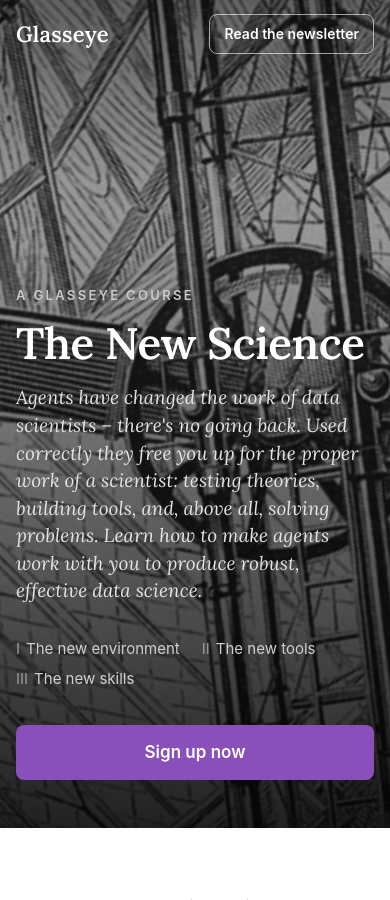
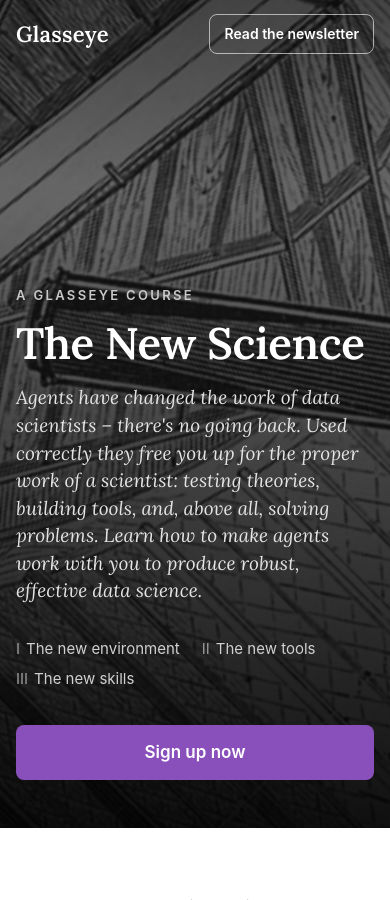
Before and after one commit to coppeliaMLA/glasseye-new-science, a Jekyll site: the page built from index.md, in a window 390 px wide and 900 px high. Built offline with Jekyll 4.4.1, drawn with Linux system fonts in a browser that asks for light colours; a script that is not in the unit is left out.

Commit message:
Darker hero overlay and left-hand crop on phones and tablets
Below 960px the hero text sits over the whole image, so use a heavier
overlay and show the calmer left edge (new hero_mobile_position setting).

Co-Authored-By: Claude Opus 5.5 <noreply@anthropic.com>

```diff
--- a/_layouts/glasseye_course.html
+++ b/_layouts/glasseye_course.html
@@ -28,6 +28,7 @@
       --sans: 'SF Pro Display', -apple-system, system-ui, BlinkMacSystemFont, 'Inter', 'Segoe UI', Roboto, Helvetica, Arial, sans-serif;
       --column: 728px;
       --hero-image: url("{{ page.image | relative_url }}");
+      --hero-mobile-position: {{ page.hero_mobile_position | default: "center" }};
     }
 
     * { box-sizing: border-box; }
@@ -398,12 +399,23 @@
       .hero--text-left { --hero-side-angle: 270deg; }
     }
 
+    /* Phones and tablets: the text sits over the whole image, so use a heavier overlay
+       and show the part of the picture set by `hero_mobile_position` (e.g. left, center, right) */
+    @media (max-width: 959px) {
+      .hero { background-position: var(--hero-mobile-position, center) center; }
+      .hero::before {
+        background:
+          linear-gradient(180deg, rgba(0,0,0,0.40) 0%, rgba(0,0,0,0.10) 22%),
+          linear-gradient(180deg, rgba(0,0,0,0) 25%, rgba(0,0,0,0.85) 100%),
+          rgba(30,30,30,0.62);
+      }
+    }
+
     @media (max-width: 560px) {
       body { font-size: 18px; }
       .masthead { padding: 14px 16px; }
       .hero-inner, main, .cta-inner, footer { padding-left: 16px; padding-right: 16px; }
       .hero-inner { padding-top: 96px; padding-bottom: 48px; }
-      .hero { background-position: 30% center; }
       .session { grid-template-columns: 1fr; }
       .session-num { font-size: 34px; margin-bottom: 8px; }
       .btn { width: 100%; text-align: center; }
```
Also changed, not shown: index.md (+2 -0 lines).
